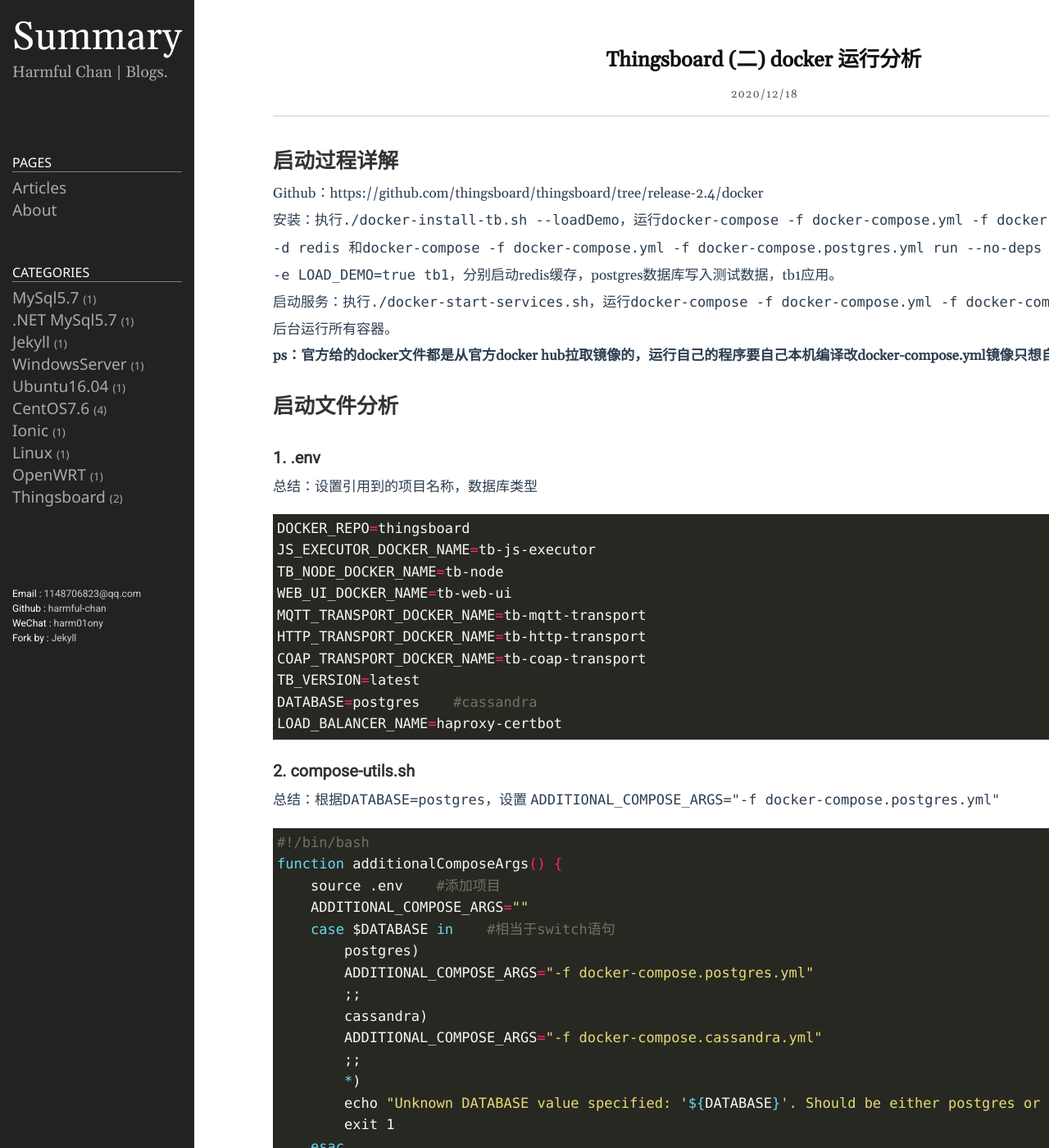
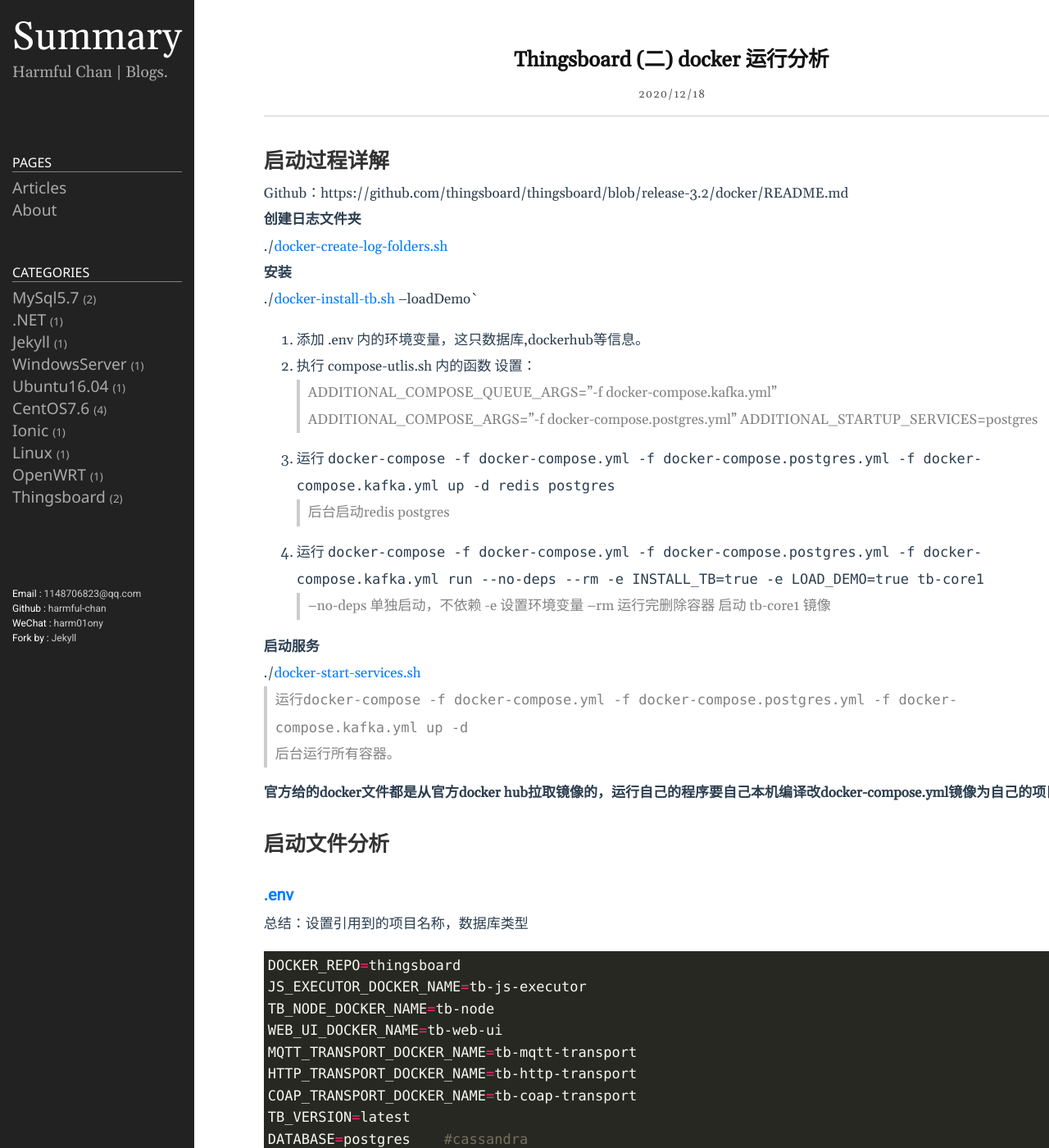
Before and after one commit to harmful-chan/pages, a Jekyll site: the page built from _posts/2020-12-18-Thingsboard-(二)-docker-运行分析.md, in a window 1280 px wide and 1400 px high. Shown: the whole window at 82% size. Built offline with Jekyll 4.4.1, drawn with Linux system fonts in a browser that asks for light colours; some of the changed text lies outside the part shown.

Commit message:
update thingsboard (1)

````diff
--- a/_posts/2020-12-18-Thingsboard-(二)-docker-运行分析.md
+++ b/_posts/2020-12-18-Thingsboard-(二)-docker-运行分析.md
@@ -5,17 +5,35 @@
 category: Thingsboard
 ---
 ## 启动过程详解
-Github：https://github.com/thingsboard/thingsboard/tree/release-2.4/docker
+Github：https://github.com/thingsboard/thingsboard/blob/release-3.2/docker/README.md
 
-安装：执行`./docker-install-tb.sh --loadDemo`，运行`docker-compose -f docker-compose.yml -f docker-compose.postgres.yml up -d redis `和`docker-compose -f docker-compose.yml -f docker-compose.postgres.yml run --no-deps --rm -e INSTALL_TB=true -e LOAD_DEMO=true tb1`，分别启动redis缓存，postgres数据库写入测试数据，tb1应用。
+**创建日志文件夹**
+./[docker-create-log-folders.sh](https://github.com/thingsboard/thingsboard/blob/release-3.2/docker/docker-create-log-folders.sh)
 
-启动服务：执行`./docker-start-services.sh`，运行`docker-compose -f docker-compose.yml -f docker-compose.postgres.yml up -d`后台运行所有容器。
+**安装**
+./[docker-install-tb.sh](https://github.com/thingsboard/thingsboard/blob/release-3.2/docker/docker-install-tb.sh) --loadDemo`
+1. 添加 .env 内的环境变量，这只数据库,dockerhub等信息。
+2. 执行 compose-utlis.sh 内的函数 设置：
+> ADDITIONAL_COMPOSE_QUEUE_ARGS="-f docker-compose.kafka.yml"
+> ADDITIONAL_COMPOSE_ARGS="-f docker-compose.postgres.yml"
+> ADDITIONAL_STARTUP_SERVICES=postgres
+3. 运行 `docker-compose -f docker-compose.yml -f docker-compose.postgres.yml -f docker-compose.kafka.yml up -d redis postgres`
+> 后台启动redis postgres
+4. 运行 `docker-compose -f docker-compose.yml -f docker-compose.postgres.yml -f docker-compose.kafka.yml run --no-deps --rm -e INSTALL_TB=true -e LOAD_DEMO=true tb-core1`
+> --no-deps 单独启动，不依赖 -e 设置环境变量 --rm 运行完删除容器
+> 启动 tb-core1 镜像
 
-**ps：官方给的docker文件都是从官方docker hub拉取镜像的，运行自己的程序要自己本机编译改docker-compose.yml镜像只想自己的项目**
-<br>
+
+**启动服务**
+./[docker-start-services.sh](https://github.com/thingsboard/thingsboard/blob/release-3.2/docker/docker-start-services.sh)
+> 运行`docker-compose -f docker-compose.yml -f docker-compose.postgres.yml -f docker-compose.kafka.yml up -d`
+> 后台运行所有容器。
+
+**官方给的docker文件都是从官方docker hub拉取镜像的，运行自己的程序要自己本机编译改docker-compose.yml镜像为自己的项目**
+
 
 ## 启动文件分析
-### 1. .env
+### [.env](https://github.com/thingsboard/thingsboard/blob/release-3.2/docker/.env)
 总结：设置引用到的项目名称，数据库类型
 ```shell
 DOCKER_REPO=thingsboard
@@ -29,13 +47,14 @@
 DATABASE=postgres    #cassandra
 LOAD_BALANCER_NAME=haproxy-certbot
 ```
-### 2. compose-utils.sh
-总结：根据`DATABASE=postgres`，设置
-`ADDITIONAL_COMPOSE_ARGS="-f docker-compose.postgres.yml"`
+### [compose-utils.sh](https://github.com/thingsboard/thingsboard/blob/release-3.2/docker/compose-utils.sh)
+总结：根据`DATABASE=postgres`，设置`ADDITIONAL_COMPOSE_ARGS="-f docker-compose.postgres.yml"`
 ```shell
 #!/bin/bash
+# 里面的函数功能都差不多
+...
 function additionalComposeArgs() {
-    source .env    #添加项目
+    source .env    # 当前文件范围加载 环境变量
     ADDITIONAL_COMPOSE_ARGS=""
     case $DATABASE in    #相当于switch语句
         postgres)
@@ -48,60 +67,43 @@
         echo "Unknown DATABASE value specified: '${DATABASE}'. Should be either postgres or cassandra." >&2
         exit 1
     esac
-    echo $ADDITIONAL_COMPOSE_ARGS
+    echo $ADDITIONAL_COMPOSE_ARGS # 返回值
 }
-
-function additionalStartupServices() {
-    source .env
-    ADDITIONAL_STARTUP_SERVICES=""
-    case $DATABASE in
-        postgres)
-        ADDITIONAL_STARTUP_SERVICES=postgres
-        ;;
-        cassandra)
-        ADDITIONAL_STARTUP_SERVICES=cassandra
-        ;;
-        *)
-        echo "Unknown DATABASE value specified: '${DATABASE}'. Should be either postgres or cassandra." >&2
-        exit 1
-    esac
-    echo $ADDITIONAL_STARTUP_SERVICES
-}
+...
 
 ```
 
-### 3. docker-install-tb.sh
-总结：后台启动`docker-compose.yml`里的`redis`，`docker-compose.postgres.yml`里的`postgres`。`docker-compose.postgres.yml`里的`tb1`。
-```shell
-$ docker-compose -f docker-compose.yml -f docker-compose.postgres.yml up -d redis
-$ docker-compose -f docker-compose.yml -f docker-compose.postgres.yml run --no-deps --rm -e INSTALL_TB=true -e LOAD_DEMO=true tb1
-```
+### 3. [docker-install-tb.sh](https://github.com/thingsboard/thingsboard/blob/release-3.2/docker/docker-install-tb.sh)
+总结：后台启动`docker-compose.yml`里的`redis`，`docker-compose.postgres.yml`里的`postgres`。`docker-compose.postgres.yml`里的`tb-core1`。
 
 ```shell
 #!/bin/bash
-while [[ $# -gt 0 ]]
-...    #如果有传入参数--loadDemo，则设置LOAD_DEMO=true
+while [[ $# -gt 0 ]] # 循环读取传入参数 如果有传入参数--loadDemo，则设置LOAD_DEMO=true
+...
 
-if [ "$LOAD_DEMO" == "true" ]; then
-...    #如果LOAD_DEMO=true，设置loadDemo=true，否则为false
 
-set -e    #遇到错误立即退出
+if [ "$LOAD_DEMO" == "true" ]; then  # 按LOAD_DEMO=true，设置loadDemo
+...
 
+set -e    # 命令错误立即退出
+
+#compose-utils.sh提供调用的三个方法，设置获取数据库类型和名称，引用文件，发生错误返回上次命令的返回值
 source compose-utils.sh
+ADDITIONAL_COMPOSE_QUEUE_ARGS=$(additionalComposeQueueArgs) || exit $?
 ADDITIONAL_COMPOSE_ARGS=$(additionalComposeArgs) || exit $?
 ADDITIONAL_STARTUP_SERVICES=$(additionalStartupServices) || exit $?
-#compose-utils.sh提供additionalComposeArgs，additionalStartupServices两个方法，设置获取数据库类型和名称
 
 
+# 把ADDITIONAL_STARTUP_SERVICES替换为“ ”，-z判断长度为0则为真，！取反
 if [ ! -z "${ADDITIONAL_STARTUP_SERVICES// }" ]; then
     docker-compose -f docker-compose.yml $ADDITIONAL_COMPOSE_ARGS up -d redis $ADDITIONAL_STARTUP_SERVICES
 fi
-#把ADDITIONAL_STARTUP_SERVICES替换为“ ”，-z判断长度为0则为真，！取反
-#添加ADDITIONAL_COMPOSE_ARGS参数，后台运行redis
+# 把ADDITIONAL_STARTUP_SERVICES替换为“ ”，-z判断长度为0则为真，！取反
 
+#运行tb，添加环境变量INSTALL_TB=true，LOAD_DEMO=true
+docker-compose -f docker-compose.yml $ADDITIONAL_COMPOSE_ARGS 、
+$ADDITIONAL_COMPOSE_QUEUE_ARGS run --no-deps --rm -e INSTALL_TB=true -e LOAD_DEMO=${loadDemo} tb-core1
 
-docker-compose -f docker-compose.yml $ADDITIONAL_COMPOSE_ARGS run --no-deps --rm -e INSTALL_TB=true -e LOAD_DEMO=${loadDemo} tb1
-#运行tb，添加环境变量INSTALL_TB=true，LOAD_DEMO=true
 ```
 
 ### 3. docker-start-services.sh
@@ -109,10 +111,9 @@
 ```shell
 #!/bin/bash
 set -e
-
 source compose-utils.sh
-
+ADDITIONAL_COMPOSE_QUEUE_ARGS=$(additionalComposeQueueArgs) || exit $?
 ADDITIONAL_COMPOSE_ARGS=$(additionalComposeArgs) || exit $?
-
-docker-compose -f docker-compose.yml $ADDITIONAL_COMPOSE_ARGS up -d
+docker-compose -f docker-compose.yml $ADDITIONAL_COMPOSE_ARGS $ADDITIONAL_COMPOSE_QUEUE_ARGS up -d
+＃ 全体起立
 ```
````
Also changed, not shown: _posts/2019-04-06-ADO.Net连接MySql.md (+1 -1 lines), _posts/2020-12-19-Thingsboard-(一)-编译运行(CentOS7.6).md (renamed from _posts/2020-12-19-Thingsboard-(一)-编译运行.md, +9 -7 lines).
